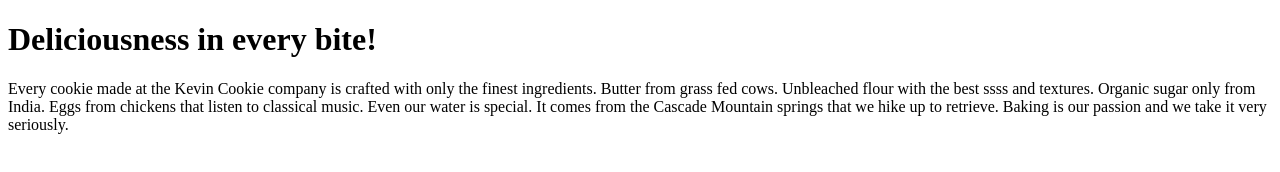
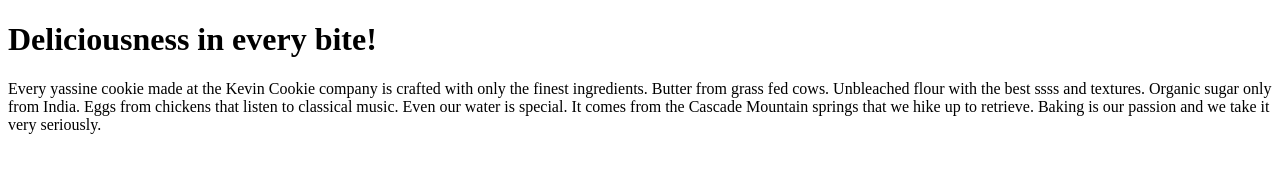
Before and after one commit to ismailmtioui/kev, a plain HTML site: page index.htm in a window 1280 px wide. Drawn offline with Linux system fonts and the light colour scheme.

Commit message:
modified by yassine

```diff
--- a/index.htm
+++ b/index.htm
@@ -3,7 +3,7 @@
 <body>
 
 <h1>Deliciousness in every bite!</h1>
-<p>Every cookie made at the Kevin Cookie company is crafted with only the finest ingredients. Butter from grass fed cows. Unbleached flour with the best ssss and textures. Organic sugar only from India. Eggs from chickens that listen to classical music. Even our water is special. It comes from the Cascade Mountain springs that we hike up to retrieve. Baking is our passion and we take it very seriously.</p>
+<p>Every yassine cookie made at the Kevin Cookie company is crafted with only the finest ingredients. Butter from grass fed cows. Unbleached flour with the best ssss and textures. Organic sugar only from India. Eggs from chickens that listen to classical music. Even our water is special. It comes from the Cascade Mountain springs that we hike up to retrieve. Baking is our passion and we take it very seriously.</p>
 
 </body>
 </html>
```
